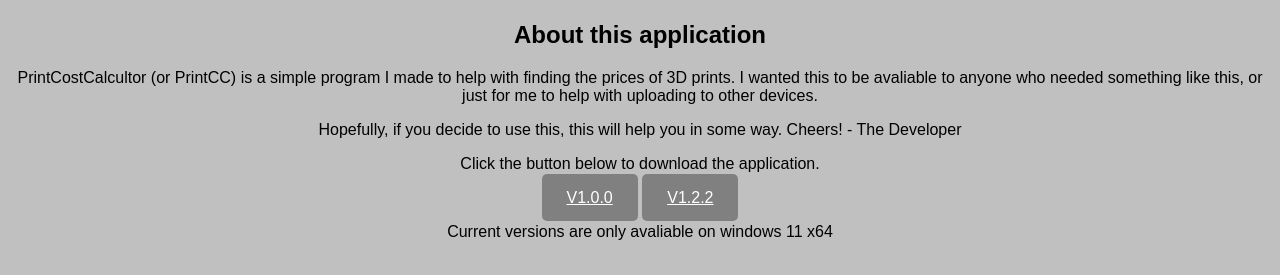
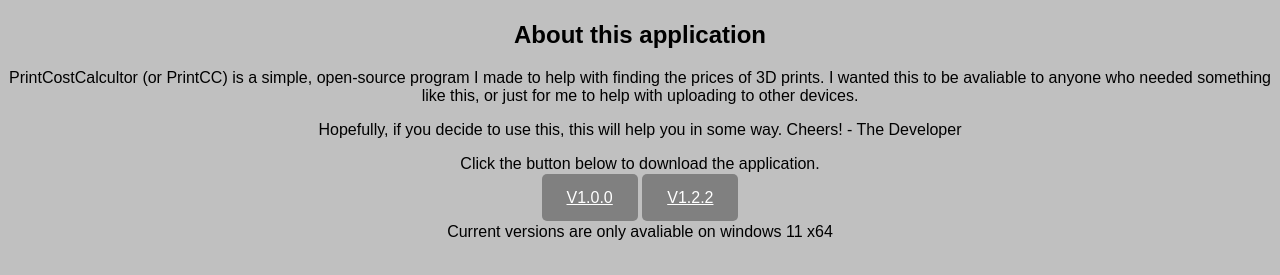
Before and after one commit to ApexChicken/PrintCC, a plain HTML site: page index.html in a window 1280 px wide. Shown: the part 175-450 px from the top of the page. Drawn offline with Linux system fonts and the light colour scheme.

Commit message:
Update index.html

```diff
--- a/index.html
+++ b/index.html
@@ -33,7 +33,7 @@
 <img src="PrintCC logo V3.png">
 <br>
 <h2>About this application</h2>
-<p>PrintCostCalcultor (or PrintCC) is a simple program I made to help with finding the prices of 3D prints. I wanted this to be avaliable to anyone who needed something like this, or just for me to help with uploading to other devices.</p>
+<p>PrintCostCalcultor (or PrintCC) is a simple, open-source program I made to help with finding the prices of 3D prints. I wanted this to be avaliable to anyone who needed something like this, or just for me to help with uploading to other devices.</p>
 <p>Hopefully, if you decide to use this, this will help you in some way. Cheers! - The Developer</p>
 <p>Click the button below to download the application.</p>
 <a href="https://github.com/ApexChicken/PrintCC/releases/download/v1.0/PrintCostCalculatorV1.0.0.zip" class="download-button" download>V1.0.0</a>
```
